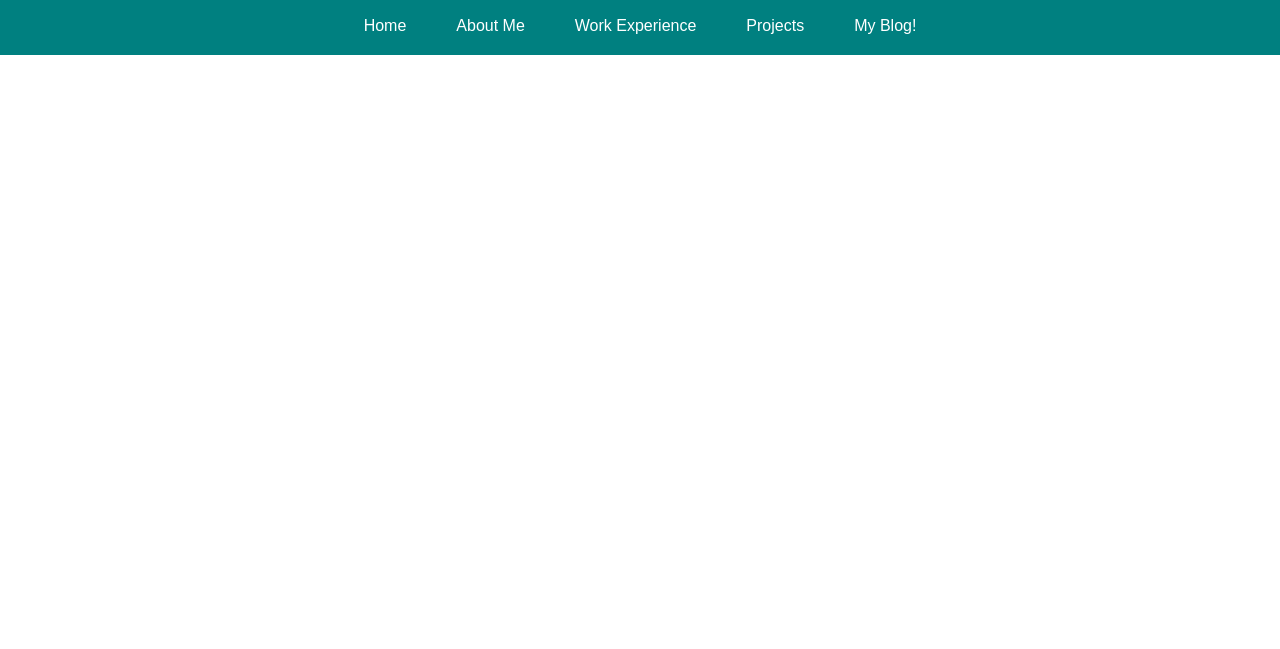
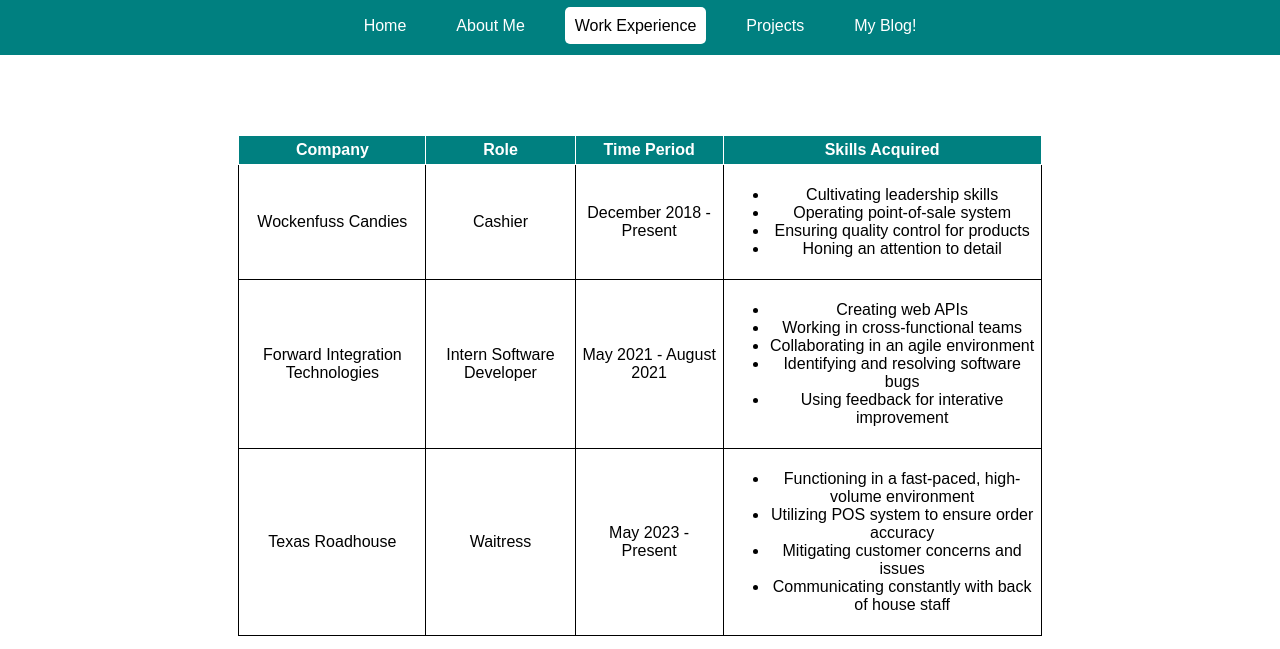
Before and after one commit to alyclark7557/alyclark7557.github.io, a plain HTML site: page work_experience.html in a window 1280 px wide. Shown: the part 151-800 px from the top of the page. Drawn offline with Linux system fonts and the light colour scheme.

Commit message:
Populated information in the work experience tab

```diff
--- a/styles.css
+++ b/styles.css
@@ -76,3 +76,29 @@ p {
     padding: 50px;
     font-family: Arial, sans-serif;
 }
+
+/* Styling for the work-experience page and table*/
+.jobs {
+    border: 1px solid;
+    width: 75%;
+    margin-left: auto;
+    margin-right: auto;
+    border-collapse: collapse;
+    text-align: center;
+}
+
+.jobs td {
+    border: 1px solid;
+    padding: 5px;
+}
+
+.jobs th {
+    border: 1px solid;
+    padding: 5px;
+    background-color: teal;
+    color: white;
+}
+
+.job-information {
+    margin-top: 10vh;
+}
--- a/work_experience.html
+++ b/work_experience.html
@@ -16,13 +16,63 @@
         <ul class="nav-bar">
             <li><a href="index.html">Home</a></li>
             <li><a href="about_me.html">About Me</a></li>
-            <li><a href="work_experience.html">Work Experience</a></li>
+            <li><a class = "active" href="work_experience.html">Work Experience</a></li>
             <li><a href="projects.html">Projects</a></li>
             <li><a href="blog.html">My Blog!</a></li>
         </ul>
     </div>
 
+    <div class="job-information">
+        <table class="jobs">
+            <tr>
+                <th>Company</th>
+                <th>Role</th>
+                <th>Time Period</th>
+                <th>Skills Acquired</th>
+            </tr>
+            <tr>
+                <td>Wockenfuss Candies</td>
+                <td>Cashier</td>
+                <td>December 2018 - Present</td>
+                <td>
+                    <ul>
+                        <li>Cultivating leadership skills</li>
+                        <li>Operating point-of-sale system</li>
+                        <li>Ensuring quality control for products</li>
+                        <li>Honing an attention to detail</li>
+                    </ul>
+                </td>
+            </tr>
+            <tr>
+                <td>Forward Integration Technologies</td>
+                <td>Intern Software Developer</td>
+                <td>May 2021 - August 2021</td>
+                <td>
+                    <ul>
+                        <li>Creating web APIs</li>
+                        <li>Working in cross-functional teams</li>
+                        <li>Collaborating in an agile environment</li>
+                        <li>Identifying and resolving software bugs</li>
+                        <li>Using feedback for interative improvement</li>
+                    </ul>
+                </td>
+            </tr>
+            <tr>
+                <td>Texas Roadhouse</td>
+                <td>Waitress</td>
+                <td>May 2023 - Present</td>
+                <td>
+                    <ul>
+                        <li>Functioning in a fast-paced, high-volume environment</li>
+                        <li>Utilizing POS system to ensure order accuracy</li>
+                        <li>Mitigating customer concerns and issues</li>
+                        <li>Communicating constantly with back of house staff</li>
+                    </ul>
+                </td>
+            </tr>
+        </table>
 
+    </div>
 
 </body>
 </html>
```
